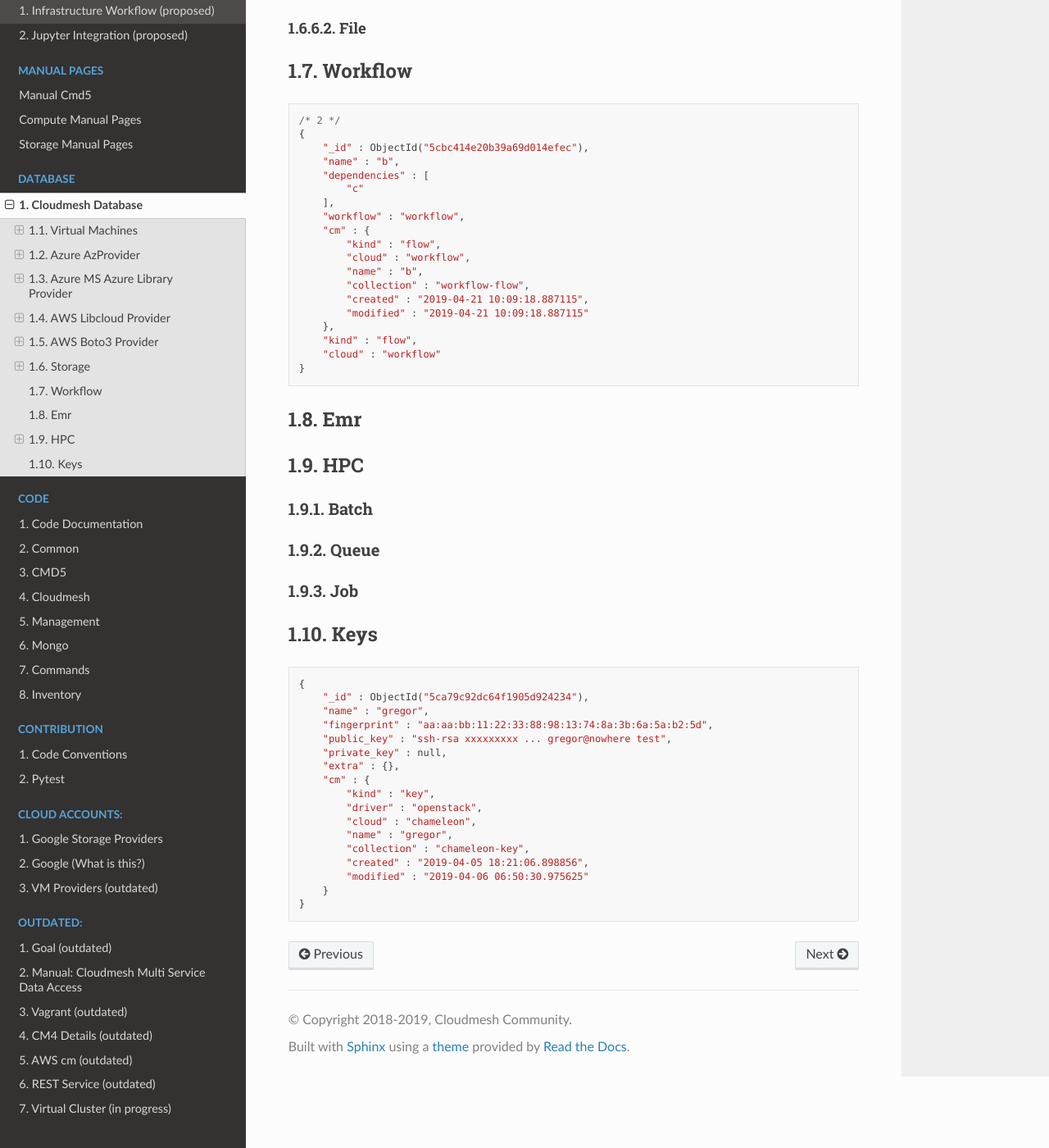
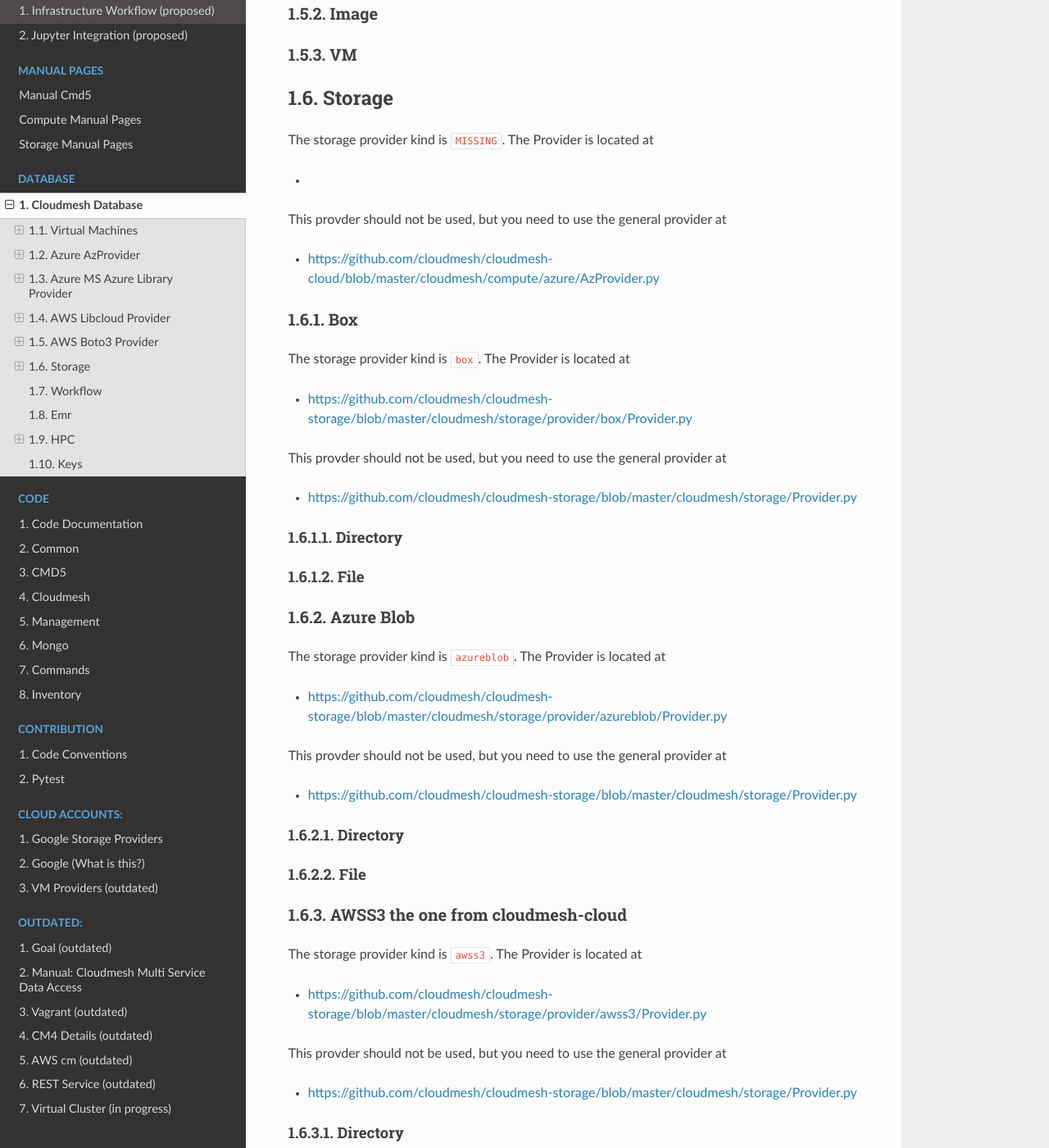
Before and after one commit to xiaoyue10131748/cloudmesh-manual, a Sphinx documentation site: the page built from docs-source/source/database.md, in a window 1280 px wide and 1400 px high, scrolled down 4696 px. Shown: the whole window at 82% size. Built offline with Sphinx 7.4.7 and the Read the Docs theme 2.0.0, drawn with Linux system fonts in a browser that asks for light colours; pages that are not in the unit, such as notebooks, are missing from menus; some of the changed text lies outside the part shown.

Commit message:
add more database objects

```diff
--- a/docs-source/source/database.md
+++ b/docs-source/source/database.md
@@ -23,6 +23,13 @@
 
 ### Openstack
 
+The compute provider kind is `openstack`. The Provider is located at
+
+* <https://github.com/cloudmesh/cloudmesh-cloud/blob/master/cloudmesh/compute/virtualbox/Provider.py>
+
+This provder should not be used, but you need to use the general provider at
+
+* <https://github.com/cloudmesh/cloudmesh-cloud/blob/master/cloudmesh/compute/vm/Provider.py>
 
 #### Flavor
 
@@ -158,6 +165,15 @@
 
 ## Azure AzProvider
 
+
+The compute provider kind is `azure`. The Provider is located at
+
+* <https://github.com/cloudmesh/cloudmesh-cloud/blob/master/cloudmesh/compute/virtualbox/Provider.py>
+
+This provder should not be used, but you need to use the general provider at
+
+* <https://github.com/cloudmesh/cloudmesh-cloud/blob/master/cloudmesh/compute/azure/AzProvider.py>
+
 ### Flavor
 
 ### Image
@@ -165,6 +181,15 @@
 ### VM
 
 ## Azure MS Azure Library Provider
+
+The compute provider kind is `MISSING`. The Provider is located at
+
+* <MISSING>
+
+This provder should not be used, but you need to use the general provider at
+
+* <https://github.com/cloudmesh/cloudmesh-cloud/blob/master/cloudmesh/compute/azure/AzProvider.py>
+
 
 ### Flavor
 
@@ -174,6 +199,15 @@
 
 ## AWS Libcloud Provider
 
+The compute provider kind is `MISSING`. The Provider is located at
+
+* <MISSING>
+
+This provder should not be used, but you need to use the general provider at
+
+* <https://github.com/cloudmesh/cloudmesh-cloud/blob/master/cloudmesh/compute/azure/AzProvider.py>
+
+
 ### Flavor
 
 ### Image
@@ -181,6 +215,15 @@
 ### VM
 
 ## AWS Boto3 Provider
+
+
+The compute provider kind is `MISSING`. The Provider is located at
+
+* <MISSING>
+
+This provder should not be used, but you need to use the general provider at
+
+* <https://github.com/cloudmesh/cloudmesh-cloud/blob/master/cloudmesh/compute/azure/AzProvider.py>
 
 ### Flavor
 
@@ -190,7 +233,25 @@
 
 ## Storage
 
+
+The storage provider kind is `MISSING`. The Provider is located at
+
+* <MISSING>
+
+This provder should not be used, but you need to use the general provider at
+
+* <https://github.com/cloudmesh/cloudmesh-cloud/blob/master/cloudmesh/compute/azure/AzProvider.py>
+
 ### Box
+
+The storage provider kind is `box`. The Provider is located at
+
+* <https://github.com/cloudmesh/cloudmesh-storage/blob/master/cloudmesh/storage/provider/box/Provider.py>
+
+This provder should not be used, but you need to use the general provider at
+
+* <https://github.com/cloudmesh/cloudmesh-storage/blob/master/cloudmesh/storage/Provider.py>
+
 
 #### Directory
 
@@ -198,11 +259,29 @@
 
 ### Azure Blob
 
+
+The storage provider kind is `azureblob`. The Provider is located at
+
+* <https://github.com/cloudmesh/cloudmesh-storage/blob/master/cloudmesh/storage/provider/azureblob/Provider.py>
+
+This provder should not be used, but you need to use the general provider at
+
+* <https://github.com/cloudmesh/cloudmesh-storage/blob/master/cloudmesh/storage/Provider.py>
+
 #### Directory
 
 #### File
 
 ### AWSS3 the one from cloudmesh-cloud
+
+
+The storage provider kind is `awss3`. The Provider is located at
+
+* <https://github.com/cloudmesh/cloudmesh-storage/blob/master/cloudmesh/storage/provider/awss3/Provider.py>
+
+This provder should not be used, but you need to use the general provider at
+
+* <https://github.com/cloudmesh/cloudmesh-storage/blob/master/cloudmesh/storage/Provider.py>
 
 #### Directory
 
@@ -213,12 +292,33 @@
 It is unclear waht the difference to AWSS3 the one from cloudmesh-cloud is
 Please explain. If its the same, let us know and we shoudl merge
 
+
+The storage provider kind is `objstorage`. The Provider is located at
+
+* UNCLEAR IF IT DUPLICATES awss3
+
+This provder should not be used, but you need to use the general provider at
+
+* <https://github.com/cloudmesh/cloudmesh-storage/blob/master/cloudmesh/storage/Provider.py>
+
+
 #### Directory
 
 #### File
 
 
 ### Google Drive
+
+
+
+The storage provider kind is `gdrive`. The Provider is located at
+
+* <https://github.com/cloudmesh/cloudmesh-storage/blob/master/cloudmesh/storage/provider/gdrive/Provider.py>
+
+This provder should not be used, but you need to use the general provider at
+
+* <https://github.com/cloudmesh/cloudmesh-storage/blob/master/cloudmesh/storage/Provider.py>
+
 
 #### Directory
 
@@ -231,11 +331,21 @@
 we wnat to delete the files while shoing them first. This could even be a reason
 to introduce it in all providers.
 
+
+
+The storage provider kind is `local`. The Provider is located at
+
+* <https://github.com/cloudmesh/cloudmesh-storage/blob/master/cloudmesh/storage/provider/local/Provider.py>
+
+This provder should not be used, but you need to use the general provider at
+
+* <https://github.com/cloudmesh/cloudmesh-storage/blob/master/cloudmesh/storage/Provider.py>
+
+
+
 #### Directory
 
 #### File
-
-
 
 
 
```
Also changed, not shown: docs/searchindex.js.
